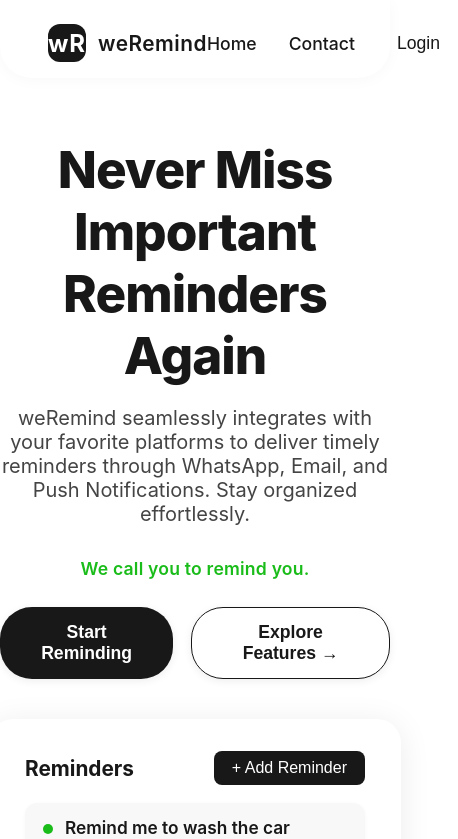
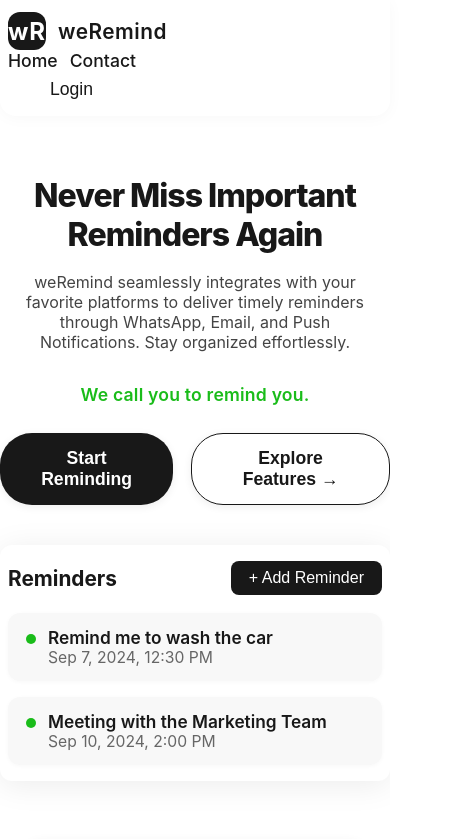
Before and after one commit to sarth-ak47/weRemind, a React (Create React App) app: page / in a window 390 px wide. Shown: the top 839 px of the page, 458 px wide, since content can reach past the window. Built offline with nearby package versions, Linux system fonts and the light colour scheme; no server answers.

Commit message:
Make layouts responsive for mobile

```diff
--- a/src/App.css
+++ b/src/App.css
@@ -331,3 +331,25 @@
   margin-top: 4px;
   text-align: center;
 }
+
+/* Responsive styles for mobile */
+@media (max-width: 600px) {
+  .dashboard-container {
+    flex-direction: column;
+    height: auto;
+  }
+  .sidebar {
+    width: 100%;
+    min-width: 0;
+    flex-direction: row;
+    overflow-x: auto;
+    box-shadow: none;
+  }
+  .main-content {
+    padding: 12px 4px;
+  }
+  .reminder-form {
+    max-width: 100vw;
+    padding: 12px 4px;
+  }
+}
--- a/src/Dashboard.css
+++ b/src/Dashboard.css
@@ -507,3 +507,46 @@
 .dashboard-root.dark .modal-close {
   color: #bbb;
 }
+
+/* Responsive styles for mobile */
+@media (max-width: 600px) {
+  .dashboard-root {
+    flex-direction: column;
+    height: auto;
+  }
+  .dashboard-sidebar {
+    width: 100%;
+    min-width: 0;
+    padding: 12px 0 0 0;
+    border-right: none;
+    border-bottom: 1px solid #ececec;
+    flex-direction: row;
+    overflow-x: auto;
+  }
+  .dashboard-logo-area {
+    padding: 0 12px 12px 12px;
+  }
+  .dashboard-main {
+    align-items: stretch;
+    justify-content: flex-start;
+    padding: 0;
+  }
+  .dashboard-reminders-card {
+    min-width: 0;
+    width: 100%;
+    padding: 16px 8px;
+    border-radius: 10px;
+  }
+  .channels-root {
+    min-width: 0;
+    width: 100%;
+    padding: 16px 0 0 0;
+  }
+  .channels-card {
+    min-width: 0;
+    width: 100%;
+    padding: 12px 8px;
+    flex-direction: column;
+    gap: 10px;
+  }
+}
--- a/src/HomePage.css
+++ b/src/HomePage.css
@@ -271,3 +271,46 @@
 .wr-footer-content div {
   margin-bottom: 10px;
 }
+
+/* Responsive styles for mobile */
+@media (max-width: 600px) {
+  .wr-navbar {
+    flex-direction: column;
+    align-items: flex-start;
+    padding: 12px 8px 8px 8px;
+    border-radius: 0 0 16px 16px;
+  }
+  .wr-nav-links {
+    gap: 12px;
+    flex-wrap: wrap;
+  }
+  .wr-hero-title {
+    font-size: 2em;
+  }
+  .wr-hero-desc {
+    font-size: 1em;
+    padding: 0 8px;
+  }
+  .wr-dashboard-preview {
+    margin: 20px 0 30px 0;
+  }
+  .wr-dashboard-card {
+    min-width: 0;
+    max-width: 100vw;
+    padding: 16px 8px;
+    border-radius: 12px;
+  }
+  .blocks-row {
+    flex-direction: column;
+    gap: 16px;
+    margin-top: 40px;
+    align-items: center;
+  }
+  .home-block {
+    width: 90vw;
+    min-width: 0;
+    height: auto;
+    padding: 16px 8px;
+    border-radius: 12px;
+  }
+}
```
